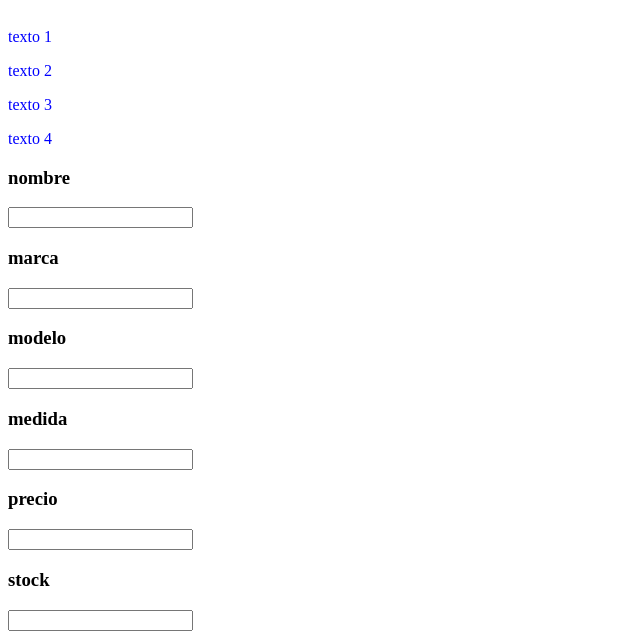
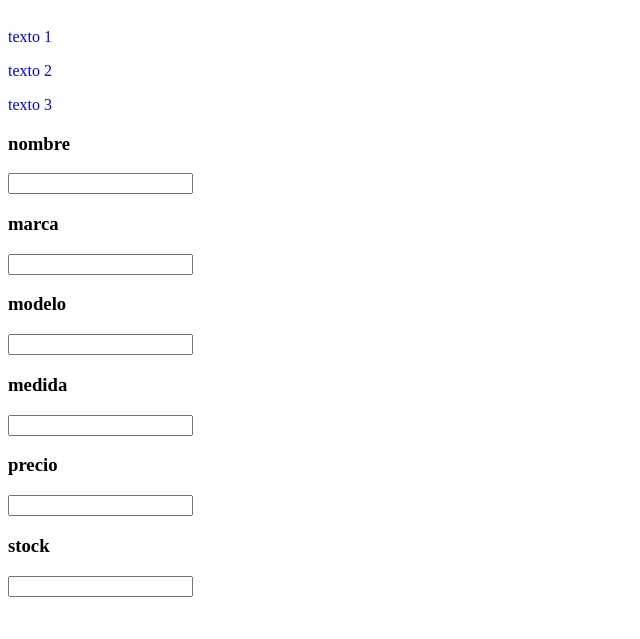
Before and after one commit to segundov1235/mi_repositorio, a plain HTML site: page index.html in a window 1280 px wide. Shown: the part 239-878 px from the top of the page, without its empty margins (0-640 px from the left). After the commit the page ends 844 px from the top, so only its background shows below. Drawn offline with Linux system fonts and the light colour scheme.

Commit message:
clase 8 js

```diff
--- a/index.html
+++ b/index.html
@@ -25,7 +25,7 @@
         <p class="clase1">texto 1</p>
         <p class="clase1">texto 2</p>
         <p>texto 3</p>
-        <p class="clase1">texto 4</p>
+
     </div>
 
     <form action="" >
```
